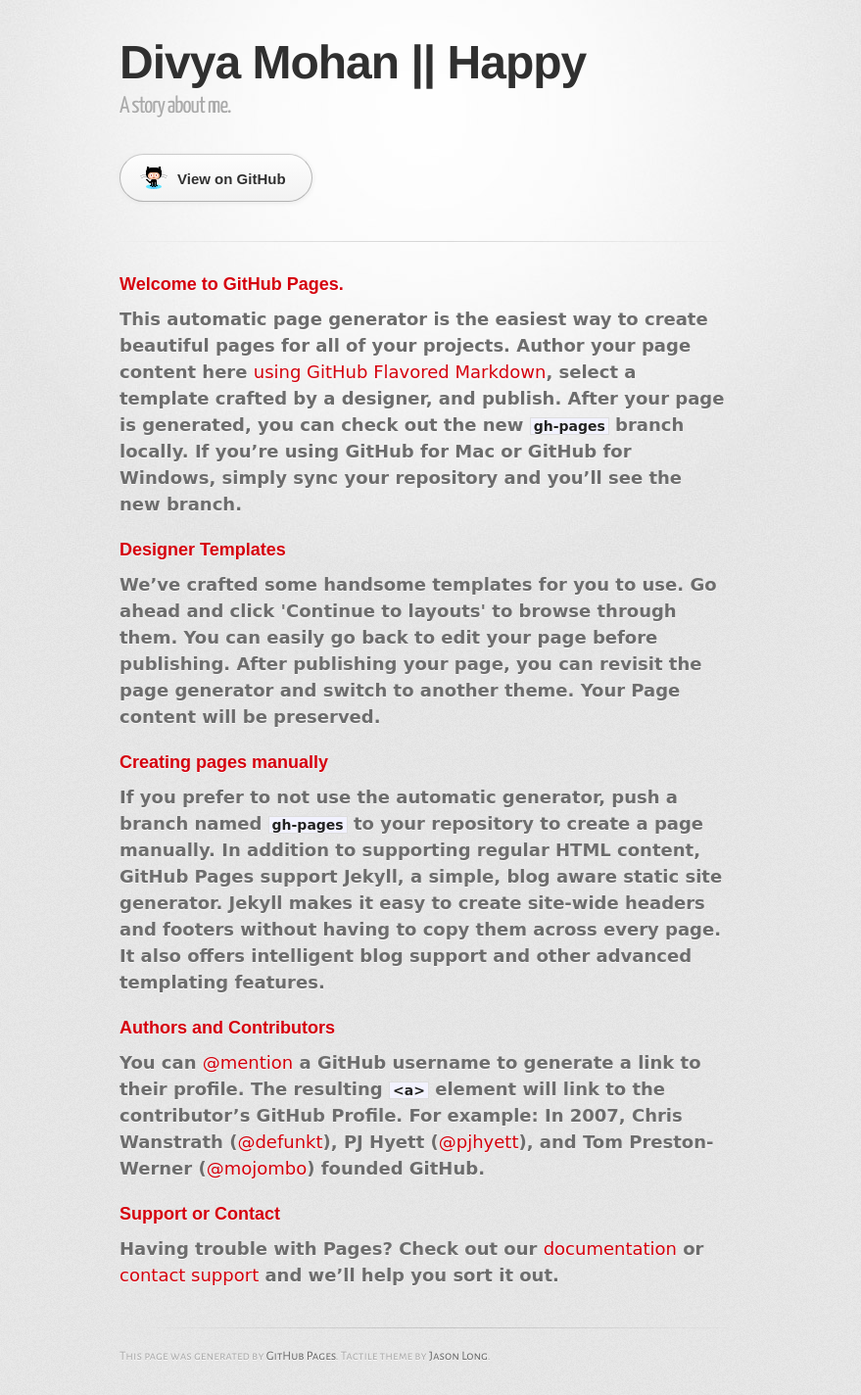
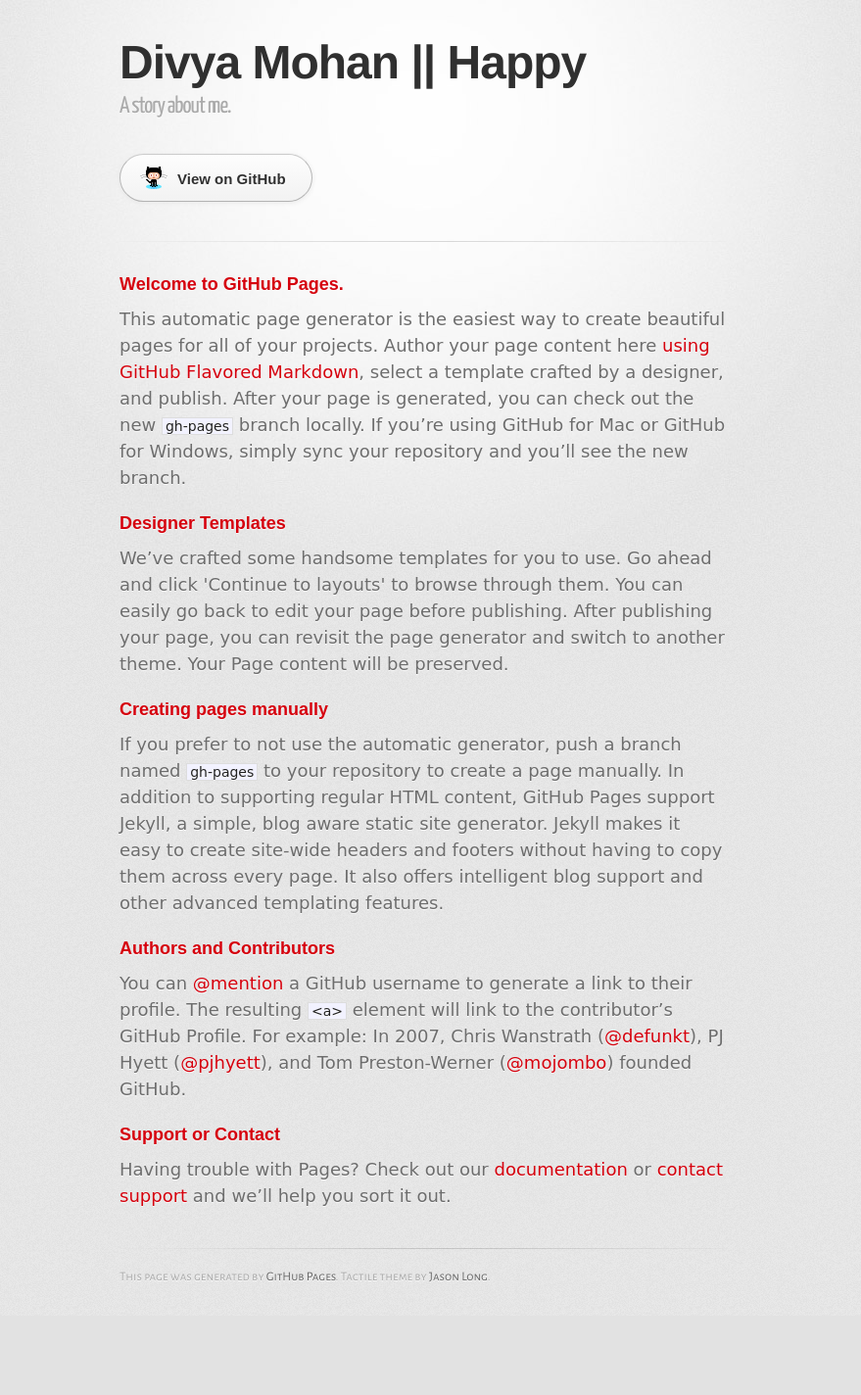
Before and after one commit to VirtualWildhogs/virtualwildhogs.github.io, a PHP site: page / in a window 1280 px wide. Shown: the whole page at 98% size, without its empty margins (208-1087 px from the left). After the commit the page ends 1309 px from the top, so only its background shows below. Run offline with PHP 8.4, Linux system fonts and the light colour scheme; some web fonts are replaced.

Commit message:
Update stylesheet.css

```diff
--- a/stylesheets/stylesheet.css
+++ b/stylesheets/stylesheet.css
@@ -292,7 +292,7 @@ p {
   font-family: 'Gruppo', cursive;
   font-size: 18px;
   margin-bottom: 20px;
-  font-weight: 600;
+  font-weight: 510;
 }
 
 a {
@@ -300,7 +300,7 @@ a {
 }
 
 p a {
-  font-weight: 400;
+  font-weight: 500;
 }
 
 blockquote {
```
